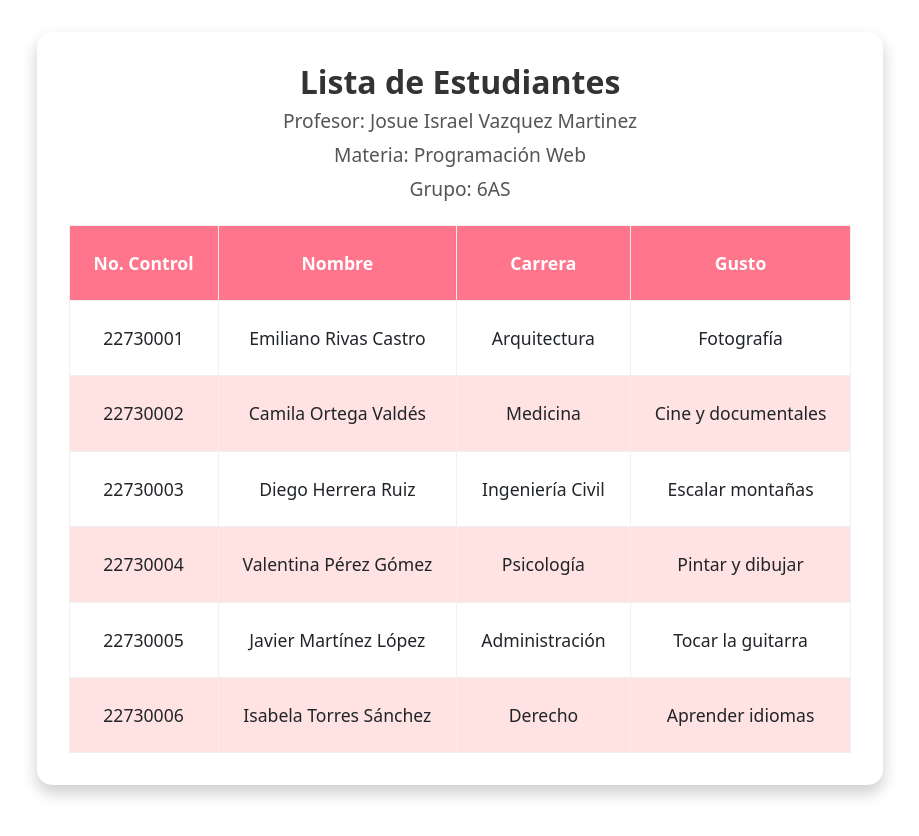
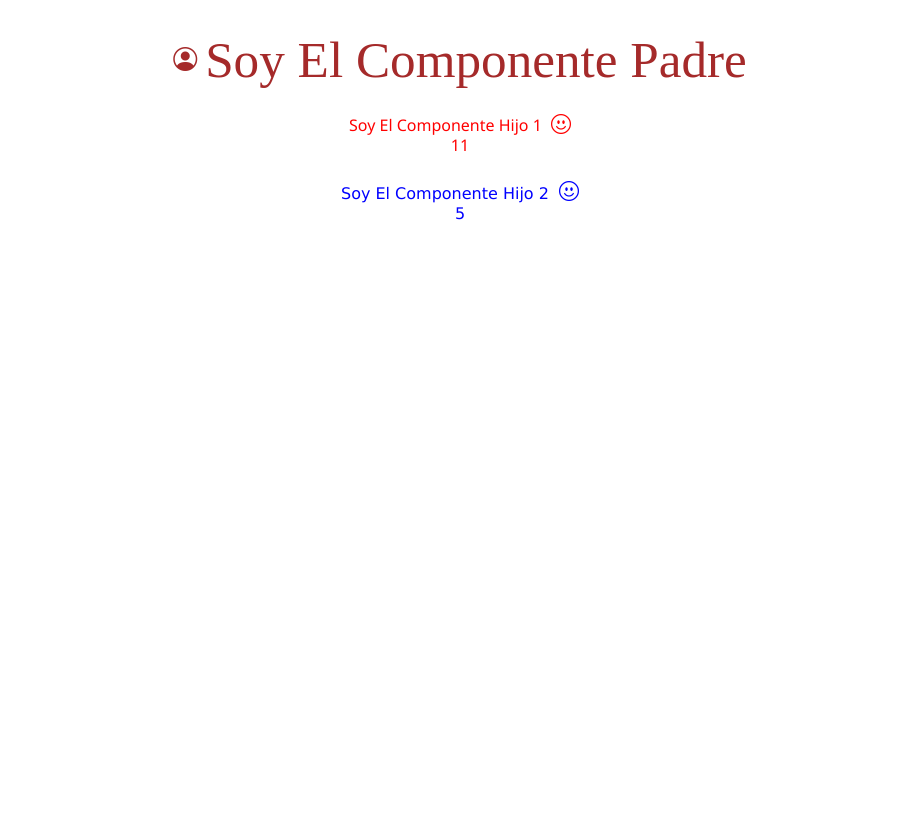
Before and after one commit to Kim-Mendoza3/Kim-Vue, a Vue app: page / in a window 1280 px wide. Shown: the top 836 px of the page, without its empty margins (180-1099 px from the left). Built offline with nearby package versions, Linux system fonts and the light colour scheme.

Commit message:
Uso de los props y descripcion de las funciones de cada linea de codigo

```diff
--- a/src/App.vue
+++ b/src/App.vue
@@ -2,7 +2,11 @@
 import App9 from '../CONDICIONALES/App9.vue';
 // Importamos el componente "Horario" desde la carpeta "CONDICIONALES"
 // Esto permite utilizar el componente en este archivo.
-import Horario from '../CONDICIONALES/Horario.vue';
+// import Horario from '../CONDICIONALES/Horario.vue';
+import PADRE from './components/PROPS/PADRE.vue';
+import HIJO1 from './components/PROPS/HIJO1.vue';
+import HIJO2 from './components/PROPS/HIJO2.vue';
+
 
 // import AppCard from './components/AppCard.vue';
 // import Card from './components/AppCard.vue';
@@ -19,8 +23,10 @@ import Horario from '../CONDICIONALES/Horario.vue';
     <!-- <AppCard/> -->
     <!-- <AppCard/> -->
     <!-- <Equipo/> -->
-     <App9/>
+     <!-- <App9/>  -->
       <!-- <Horario/>     Se llama al componente "Horario", que se mostrará en la interfaz -->
+       <PADRE/> <!--Se llama al componente "Horario", que se mostrará en la interfaz -->
+
 
   </div>
 </template>
--- /dev/null
+++ b/src/components/PROPS/HIJO1.vue
@@ -0,0 +1,28 @@
+<script setup>
+// Importamos ref de Vue (aunque no se usa en este código, podría ser útil para futuras modificaciones)
+import { ref } from 'vue';
+
+// Definimos las propiedades que el componente hijo recibe del padre
+defineProps({
+    edad: String // Propiedad 'edad' de tipo String
+});
+</script>
+
+<template>
+    <!-- Encabezado del componente hijo con estilos en línea -->
+    <h6 style="color: red; font-family:'Segoe UI', Tahoma, Geneva, Verdana, sans-serif">
+        Soy El Componente Hijo 1
+        <!-- Icono de carita feliz de Bootstrap -->
+        <i class="bi bi-emoji-smile icon"></i>
+        <!-- Mostramos el valor de la propiedad 'edad' -->
+        <p>{{ edad }}</p>
+    </h6>
+</template>
+
+<style scoped>
+/* Estilos para el icono dentro del componente */
+.icon {
+    font-size: 20px; /* Tamaño del icono */
+    margin-left: 5px; /* Espaciado entre el texto y el icono */
+}
+</style>
--- /dev/null
+++ b/src/components/PROPS/HIJO2.vue
@@ -0,0 +1,28 @@
+<script setup>
+// Importamos ref de Vue (aunque no se usa en este código, podría ser útil en futuras modificaciones)
+import { ref } from 'vue';
+
+// Definimos las propiedades que el componente hijo recibe del padre
+defineProps({
+    edad: String // Propiedad 'edad' de tipo String
+});
+</script>
+
+<template>
+    <!-- Encabezado del componente hijo con estilos en línea -->
+    <h6 style="color: blue; font-family:Verdana, Geneva, Tahoma, sans-serif">
+        Soy El Componente Hijo 2
+        <!-- Icono de carita feliz de Bootstrap -->
+        <i class="bi bi-emoji-smile icon"></i>
+        <!-- Mostramos el valor de la propiedad 'edad' -->
+        <p>{{ edad }}</p>
+    </h6>
+</template>
+
+<style scoped>
+/* Estilos para el icono dentro del componente */
+.icon {
+    font-size: 20px; /* Tamaño del icono */
+    margin-left: 5px; /* Espaciado entre el texto y el icono */
+}
+</style>
--- /dev/null
+++ b/src/components/PROPS/PADRE.vue
@@ -0,0 +1,44 @@
+<script setup>
+// Importamos las dependencias necesarias de Vue
+import { ref } from 'vue';
+// Importamos los componentes hijos
+import hijo1 from './HIJO1.vue';
+import hijo2 from './HIJO2.vue';
+
+// Definimos las propiedades que el componente padre puede recibir
+defineProps({
+    nombre: String
+});
+</script>
+
+<template>
+    <head>
+        <!-- Importamos los iconos de Bootstrap -->
+        <link rel="stylesheet" href="https://cdn.jsdelivr.net/npm/bootstrap-icons/font/bootstrap-icons.css">
+    </head>
+    <div class="container">
+        <!-- Encabezado del componente padre con un icono -->
+        <h1 class="titulo">
+            <i class="bi bi-person-circle icon"></i> Soy El Componente Padre
+        </h1>
+        <!-- Compilamos los componentes hijos y les pasamos la propiedad 'edad' -->
+        <hijo1 class="mt-4" edad="11"/>
+        <hijo2 class="mt-4" edad="5"/>
+    </div>
+</template>
+
+<style scoped>
+/* Estilos para el encabezado del componente padre */
+.titulo {
+    font-family: 'Times New Roman', Times, serif; /* Tipo de letra */
+    color: brown; /* Color del texto */
+    display: flex; /* Para alinear el icono con el texto */
+    align-items: center;
+    gap: 8px; /* Espaciado entre el icono y el texto */
+}
+
+/* Estilos para el icono */
+.icon {
+    font-size: 24px; /* Tamaño del icono */
+}
+</style>
```
